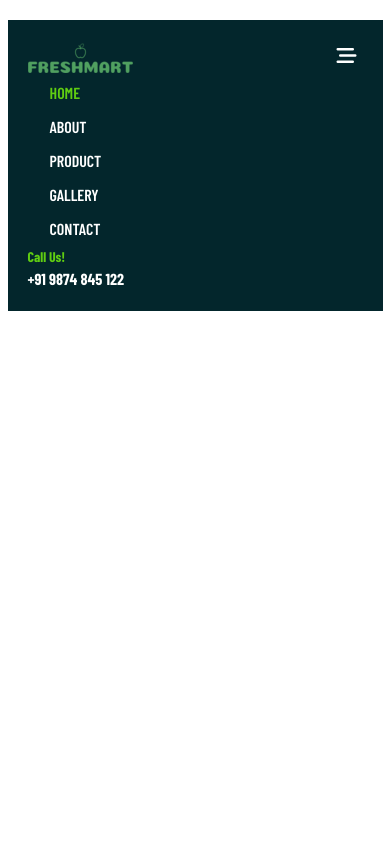
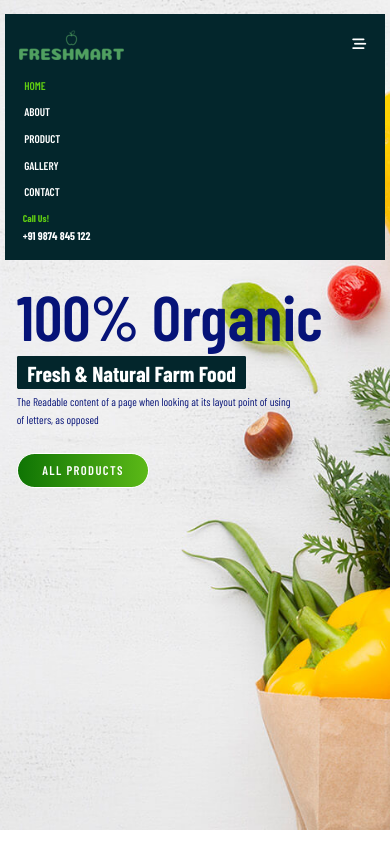
Before and after one commit to faizsiddiqui07/FreshMart, a plain HTML site: page index.html in a window 390 px wide. Both pictures are taken after a click on the button "Toggle navigation". Drawn offline with nearby package versions, Linux system fonts and the light colour scheme; a web font is replaced by a local one.

Commit message:
add more comment

```diff
--- a/css/responsive.css
+++ b/css/responsive.css
@@ -1,9 +1,46 @@
-@media (max-width:1170px){
-    .section-subtitle{
+@media (max-width:1170px) {
+    .section-subtitle {
         max-width: 60%;
     }
-    .header .navbar{
+}
+
+@media (max-width:991px) {
+
+    .about .banner_section,
+    .product .banner_section,
+    .gallery .banner_section,
+    .contact .banner_section {
+        padding-top: 12.5rem;
+        padding-bottom: 3rem;
+    }
+    .header .navbar {
         background-size: cover;
         padding: 2rem;
     }
+
+    .header .navbar-nav {
+        margin-top: 2rem;
+    }
+
+    .header .navbar-nav .nav-link {
+        padding: 0.2rem 0.5rem;
+        margin-bottom: 1rem;
+    }
+
+    .header .header-right span {
+        padding: 0.2rem 0.5rem;
+    }
 }
+@media (max-width:767px) {
+    body, html{
+        font-size: 8px;
+    }
+    .section-subtitle{
+        max-width: 80%;
+    }
+}
+@media (max-width:590px) {
+    body, html{
+        font-size: 7px;
+    }
+}
--- a/css/style.css
+++ b/css/style.css
@@ -218,3 +218,32 @@ section{
     z-index: 999;
     transition: all 0.3s ease-in-out;
 }
+.banner_section{
+    background-image: url(../images/banner-slide/Banner-1.jpg);
+    background-position: center;
+    background-repeat: no-repeat;
+    background-size: cover;
+    min-height: 90vh;
+}
+.banner_section .carousel-item{
+    padding: 3rem 0;
+    height: 90vh;
+}
+.banner_section .carousel-caption{
+    top: 30%;
+    bottom: 0;
+    left: 3%;
+    right: 0;
+    text-align: left;
+    width: 100%;
+}
+.banner_section .carousel-caption h3{
+    background-color: var(--dark-color);
+    padding: 0.5rem 1.5rem;
+    display: inline;
+    border-radius: 0.2rem;
+}
+.banner_section .carousel-caption p{
+    max-width: 40rem;
+    margin-bottom: 2rem;
+}
--- a/index.html
+++ b/index.html
@@ -1,5 +1,6 @@
 <!DOCTYPE html>
 <html lang="en">
+
 <head>
   <meta charset="UTF-8">
   <meta name="viewport" content="width=device-width, initial-scale=1.0">
@@ -20,6 +21,7 @@
   <link rel="stylesheet" href="css/responsive.css">
 
 </head>
+
 <body>
   <!-- Navbar section start -->
   <header id="full_nav">
@@ -29,7 +31,8 @@
           <a class="navbar-brand" href="#">
             <img src="images/logo-no-background.png" alt="logo">
           </a>
-                      <button class="navbar-toggler" type="button" data-bs-toggle="collapse" data-bs-target="#navbarNav" aria-controls="navbarNav" aria-expanded="false" aria-label="Toggle navigation">
+          <button class="navbar-toggler" type="button" data-bs-toggle="collapse" data-bs-target="#navbarNav"
+            aria-controls="navbarNav" aria-expanded="false" aria-label="Toggle navigation">
             <i class="fas fa-stream navbar-toggler-icon"></i>
           </button>
           <div class="collapse navbar-collapse" id="navbarNav">
@@ -64,6 +67,37 @@
   <!-- Navbar section end -->
 
 
+  <!-- Banner section start -->
+  <section class="banner_section">
+    <div class="container">
+      <div id="carouselExampleCaptions" class="carousel slide">
+        <div class="carousel-inner">
+          <div class="carousel-item active">
+            <div class="carousel-caption">
+              <div class="banner-content">
+                <h1>100% Organic </h1>
+                <h3>Fresh & Natural Farm Food</h3>
+                <p>The Readable content of a page when looking at its layout point of using of letters, as opposed</p>
+                <a href="product.html" class="btn main-btn">All Products</a>
+              </div>
+            </div>
+          </div>
+          <div class="carousel-item">
+            <div class="carousel-caption">
+              <div class="banner-content">
+                <h1>100% Organic </h1>
+                <h3>Fresh & Natural Farm Food</h3>
+                <p>The Readable content of a page when looking at its layout point of using of letters, as opposed</p>
+                <a href="product.html" class="btn main-btn">All Products</a>
+              </div>
+            </div>
+          </div>
+        </div>
+      </div>
+    </div>
+  </section>
+  <!-- Banner section end -->
+
 
 
   <!-- jQuerry CDN -->
@@ -80,4 +114,5 @@
   <!-- Custom js -->
   <script src="js/script.js"></script>
 </body>
+
 </html>
```
Lines whose indentation alone changed are shown as unchanged.
